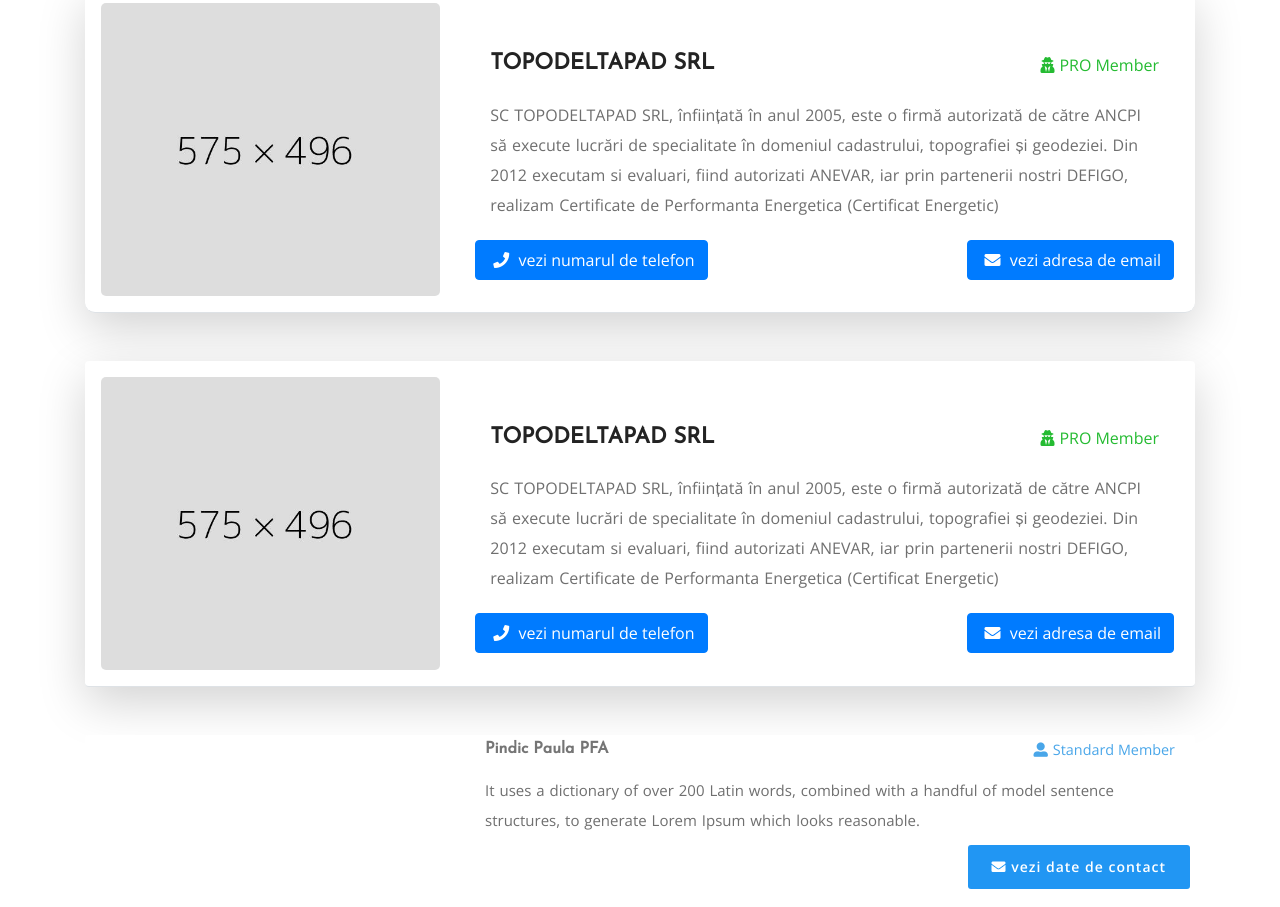
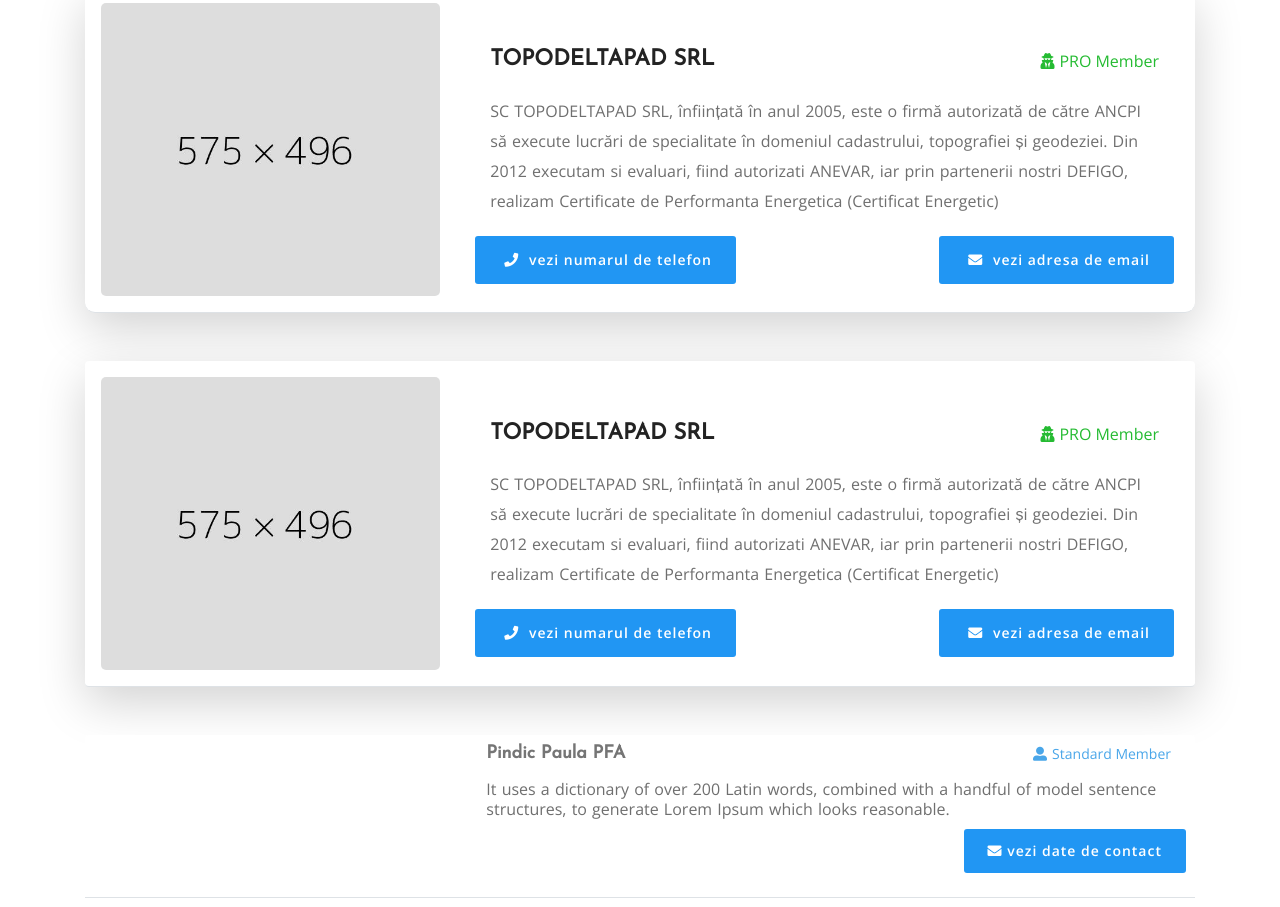
Before and after one commit to dornescum/designFirmeCadastru, a plain HTML site: page cauta-firma.html in a window 1280 px wide. Shown: the part 832-1739 px from the top of the page. Drawn offline with nearby package versions, Linux system fonts and the light colour scheme.

Commit message:
font mai mic paragraf firma stanadrd, line-hight redus, numele firmei marit si standard nume redus

```diff
--- a/cauta-firma.html
+++ b/cauta-firma.html
@@ -409,9 +409,9 @@
 
                                             <!--varianta butoane-->
                                             <!--test-->
-                                            <button class="btn btn-primary text-lowercase mobile1"><i class="fa fa-phone padding-5px-all"></i> vezi numarul de telefon</button>
+                                            <button class="butn text-lowercase mobile1"><i class="fa fa-phone padding-5px-all"></i> vezi numarul de telefon</button>
 
-                                            <button class="btn btn-primary text-lowercase mobile1"><i class="fa fa-envelope padding-5px-all"></i> vezi adresa de email</button>
+                                            <button class="butn text-lowercase mobile1"><i class="fa fa-envelope padding-5px-all"></i> vezi adresa de email</button>
 
 
                                         </div>
@@ -424,7 +424,7 @@
                         </div>
                     </div>
 
-                    <!-- 1 firma   -->
+                    <!-- 1.2 firma   -->
                     <div class="border-bottom padding-40px-bottom xs-padding-30px-bottom shadow-lg p-3 mb-5 bg-white rounded">
                         <div class="card card-list border-0">
                             <div class="row align-items-center">
@@ -471,9 +471,9 @@
 
                                             <!--varianta butoane-->
                                             <!--test-->
-                                            <button class="btn btn-primary text-lowercase mobile1"><i class="fa fa-phone padding-5px-all"></i> vezi numarul de telefon</button>
+                                            <button class="butn text-lowercase mobile1"><i class="fa fa-phone padding-5px-all"></i> vezi numarul de telefon</button>
 
-                                            <button class="btn btn-primary text-lowercase mobile1"><i class="fa fa-envelope padding-5px-all"></i> vezi adresa de email</button>
+                                            <button class="butn text-lowercase mobile1"><i class="fa fa-envelope padding-5px-all"></i> vezi adresa de email</button>
 
 
                                         </div>
@@ -489,7 +489,7 @@
                     <!-- firma 2 -->
 
                     <div class="border-bottom margin-20px-bottom padding-20px-bottom xs-padding-20px-bottom">
-                        <div class="card card-list border-0">
+                        <div class="card card-list border-0 p-1">
                             <div class="row align-items-center">
                                 <div class="col-md-5 col-lg-4 xs-margin-10px-bottom">
                                     <div class="card-list-img">
@@ -502,21 +502,21 @@
                                     <div class="card-body no-padding-tb">
 
                                         <div class="d-flex justify-content-between align-items-center">
-                                            <h5 class="card-title no-margin-bottom font-size16">
+                                            <h5 class="card-title no-margin-bottom font-size18">
                                                 <!--todo font size mai mic?-->
                                                 <a href="firma-standard.html" class="text-extra-medium-gray">Pindic Paula PFA
                                                 </a>
                                             </h5>
                                             <ul class="no-margin-bottom">
                                                 <li style="font-size: .9em">
-                                                    <a href="#" class="blue-color">
+                                                    <a href="#" class="blue-color font-size14">
                                                         <i class="fa fa-user-alt margin-5px-right"></i>Standard Member
                                                     </a>
                                                 </li>
                                             </ul>
                                         </div>
                                         <!--todo varianta temporara cu font mai mic-->
-                                        <p class="margin-10px-tb sm-margin-10px-top font-size15">
+                                        <p class="margin-10px-tb sm-margin-10px-top line-height-20">
                                             It uses a dictionary of over 200 Latin words,
                                             combined with a handful of model sentence structures,
                                             to generate Lorem Ipsum which looks reasonable.
--- a/css/styles.css
+++ b/css/styles.css
@@ -2271,7 +2271,7 @@
   padding: 0.15rem;
 }
 .table th {
-  padding: 0.15rem;
+  padding: 0.15rem;butn
 }
 
 @media screen and (max-width: 600px) {
```
